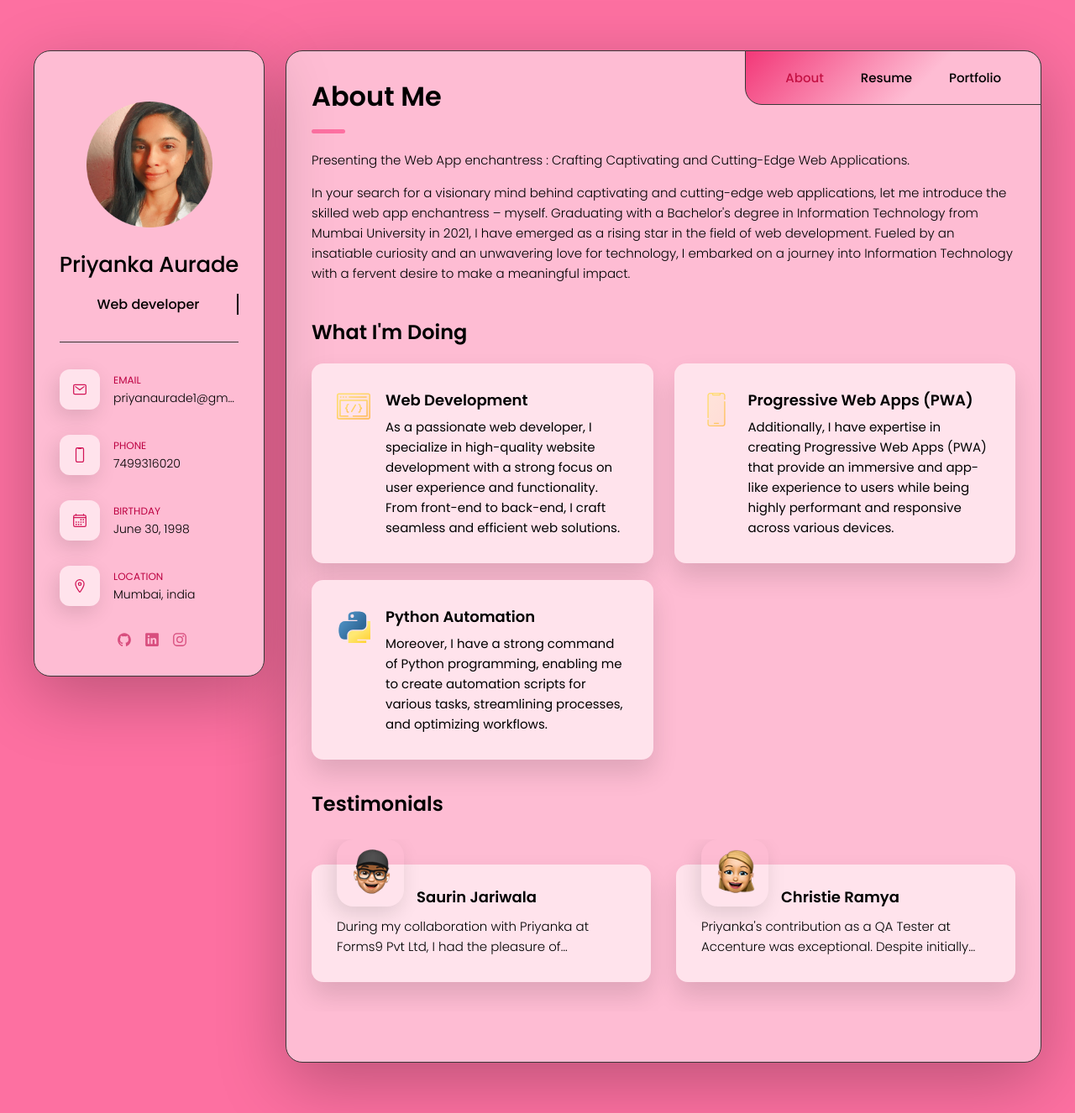
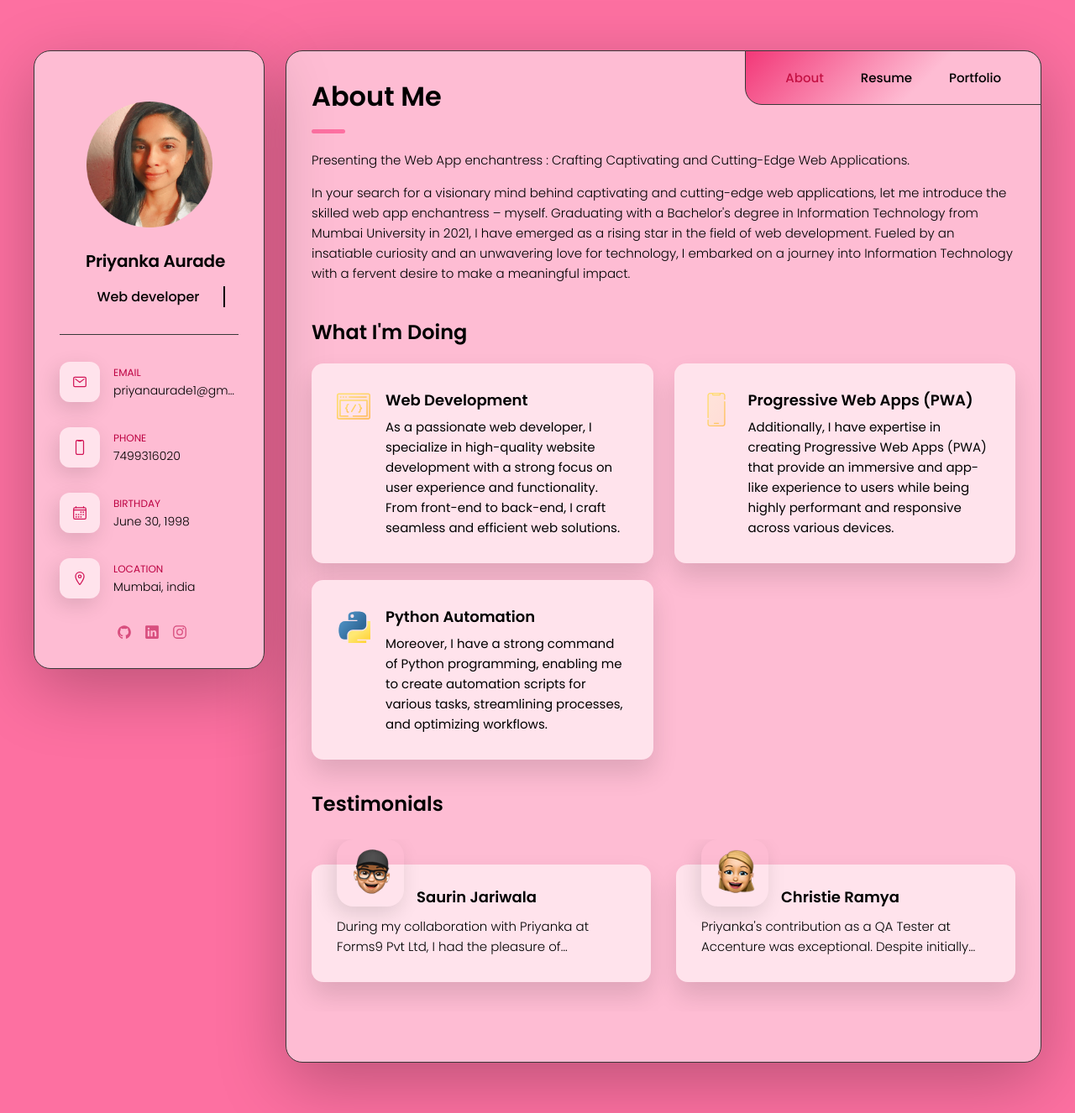
Before and after one commit to priyankaaurade1/portfolio, a Django app: template templates/index.html in a window 1280 px wide. Shown: the whole page at 84% size. Run offline with Django 3.2, Linux system fonts and the light colour scheme; the template is opened without the code that fills it, so the values that code supplies are empty.

```diff
--- a/static/assets/css/style.css
+++ b/static/assets/css/style.css
@@ -345,9 +345,10 @@ main {
 .info-content .name {
   color: var(--white-2);
   font-size: var(--fs-3);
-  font-weight: var(--fw-500);
+  font-weight: var(--fw-600);
   letter-spacing: -0.25px;
   margin-bottom: 10px;
+  margin-left: 15px;
 }
 
 
@@ -1270,7 +1271,7 @@ textarea.form-input::-webkit-resizer { display: none; }
 
     --fs-1: 32px;
     --fs-2: 24px;
-    --fs-3: 26px;
+    --fs-3: 20px;
     --fs-4: 18px;
     --fs-6: 15px;
     --fs-7: 15px;
```
